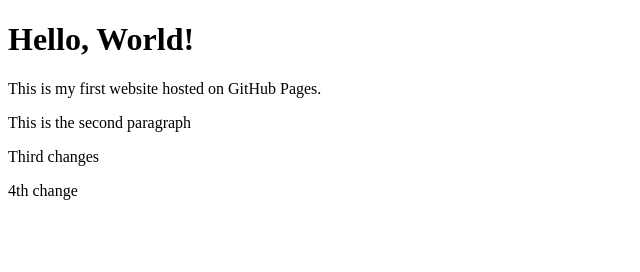
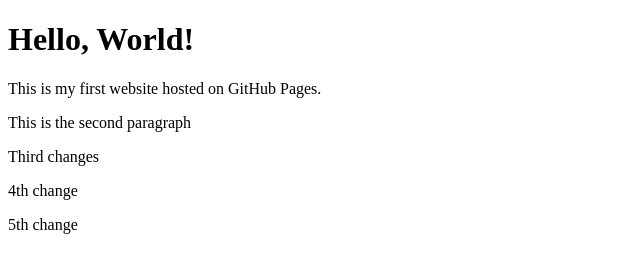
Before and after one commit to ChloeChen-hm/my-first-site, a plain HTML site: page index.html in a window 1280 px wide. Shown: the full height of the page, 0-640 px from the left. Drawn offline with Linux system fonts and the light colour scheme.

Commit message:
commit 5th change

```diff
--- a/index.html
+++ b/index.html
@@ -9,5 +9,6 @@
     <p>This is the second paragraph</p>
     <p>Third changes</p>
     <p>4th change</p>
+    <p>5th change</p>
   </body>
 </html>
```
